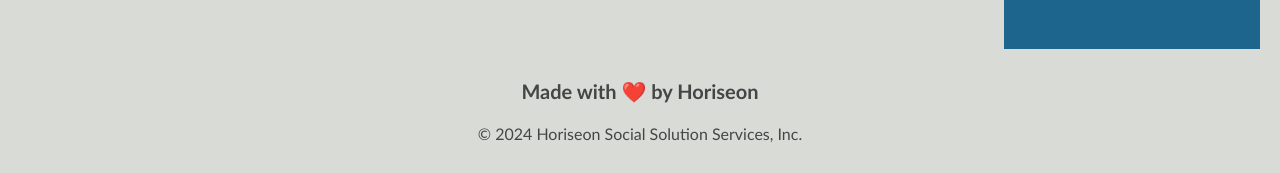
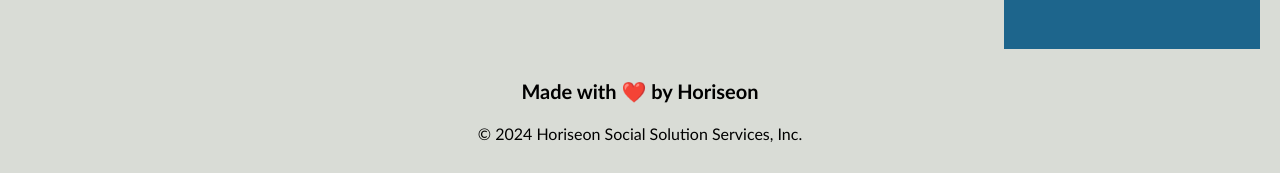
Before and after one commit to peteCodes4u/01-Horiseon, a plain HTML site: page index.html in a window 1280 px wide. Shown: the part 1870-2043 px from the top of the page. Drawn offline with Linux system fonts and the light colour scheme.

Commit message:
Updated Footer color

```diff
--- a/assets/css/style.css
+++ b/assets/css/style.css
@@ -136,12 +136,12 @@ footer {
     clear: both;
     font-family: 'Trebuchet MS', 'Lucida Sans Unicode', 'Lucida Grande', 'Lucida Sans', Arial, sans-serif;
     text-align: center;
-    color: #454545;
+    color: #000000;
 
 }
 
 footer h2{
     font-size: 20px;
-    color: #454545;
+    color: #000000;
 
 }
```
